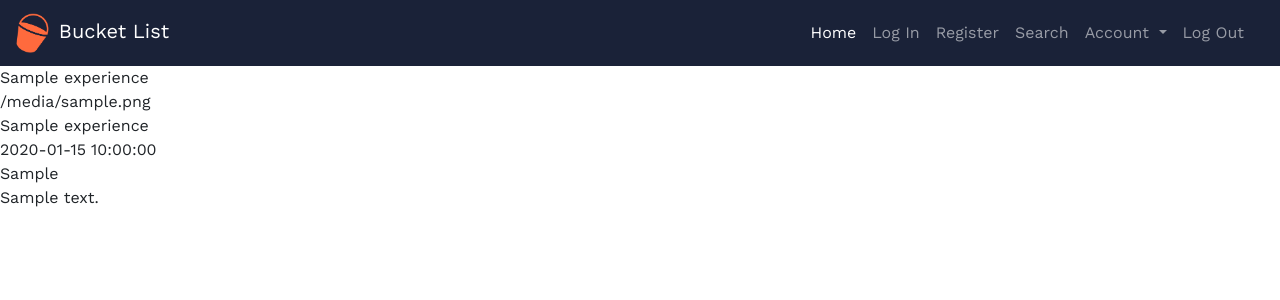
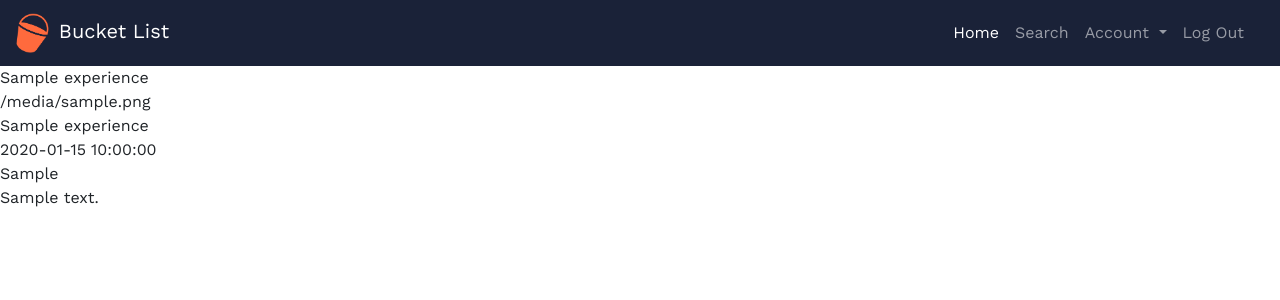
Before and after one commit to Callymags/ms3-BucketList, a Flask app: page / in a window 1280 px wide. Shown: the top 300 px of the page. Run offline with Flask 2, Linux system fonts and the light colour scheme; the visitor is signed in with stand-in values (Sample User, id 1); a database or web service that is not in the repository returns one stand-in record (values such as "Sample title").

Commit message:
feat: Filter nav items for user based on being logged in/out

```diff
--- a/templates/base.html
+++ b/templates/base.html
@@ -51,12 +51,7 @@
                                 <a class="nav-link active" aria-current="page"
                                     href="{{ url_for('get_index') }}">Home</a>
                             </li>
-                            <li class="nav-item">
-                                <a class="nav-link" href="{{ url_for('user.log_in') }}">Log In</a>
-                            </li>
-                            <li class="nav-item">
-                                <a class="nav-link" href="{{ url_for('user.register') }}">Register</a>
-                            </li>
+                            {% if session.user %}
                                 <li class="nav-item">
                                     <a class="nav-link" href="#">Search</a>
                                 </li>
@@ -73,6 +68,14 @@
                                 <li class="nav-item">
                                     <a class="nav-link" aria-current="page" href="{{ url_for('user.log_out') }}">Log Out</a>
                                 </li>
+                            {% else %}
+                                <li class="nav-item">
+                                    <a class="nav-link" href="{{ url_for('user.log_in') }}">Log In</a>
+                                </li>
+                                <li class="nav-item">
+                                    <a class="nav-link" href="{{ url_for('user.register') }}">Register</a>
+                                </li>
+                            {% endif %}
                         </ul>
                     </div>
                 </div>
```
Lines whose indentation alone changed are shown as unchanged.
